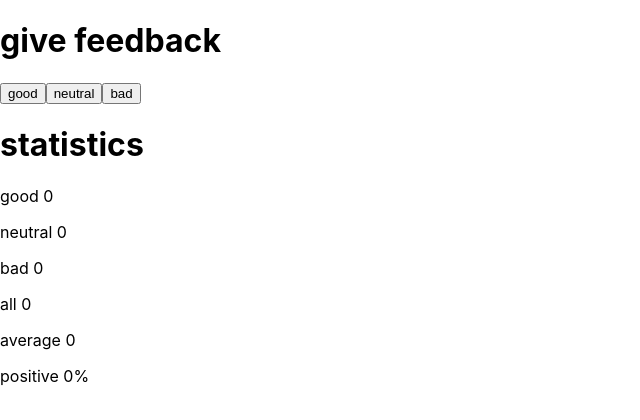
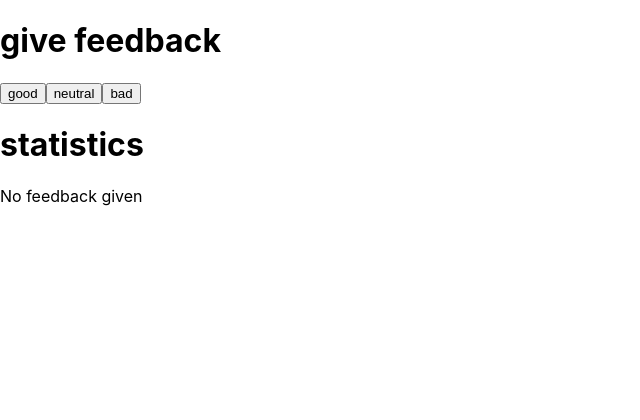
Before and after one commit to 1Maria/part1dexercises, a React (Create React App) app: page / in a window 1280 px wide. Shown: the top 420 px of the page, without its empty margins (0-640 px from the left). Built offline with nearby package versions, Linux system fonts and the light colour scheme; the HTML template or start-up script is replaced by a standard one.

Commit message:
Add 'No feedback given' message if there are no statistics yet

```diff
--- a/src/App.js
+++ b/src/App.js
@@ -10,9 +10,27 @@ const Button = ({ handleClick, text }) => (
   </button>
 );
 
-const Statistic = ({ label, value }) => (
-  <p>{label} {value}</p>
-);
+const Statistic = ({ label, value, all }) => {
+  if (all > 0) {
+    return (
+      <p>{label} {value}</p>
+    );
+  }
+  return (
+    <></>
+  );
+}
+
+const NoFeedback = ({ all }) => {
+  if (all > 0) {
+    return (
+      <></>
+    );
+  }
+  return (
+    <p>No feedback given</p>
+  )
+}
 
 const App = () => {
   //save clicks of each button to its own state
@@ -43,12 +61,13 @@ const App = () => {
       <Button handleClick={handleNeutralClick} text='neutral' />
       <Button handleClick={handleBadClick} text='bad' />
       <Header title="statistics" />
-      <Statistic label="good" value={good} />
-      <Statistic label="neutral" value={neutral} />
-      <Statistic label="bad" value={bad} />
-      <Statistic label="all" value={all} />
-      <Statistic label="average" value={average} />
-      <Statistic label="positive" value={positive + "%"} />
+      <NoFeedback all={all}/>
+      <Statistic label="good" value={good} all={all} />
+      <Statistic label="neutral" value={neutral} all={all} />
+      <Statistic label="bad" value={bad} all={all} />
+      <Statistic label="all" value={all} all={all} />
+      <Statistic label="average" value={average} all={all} />
+      <Statistic label="positive" value={positive + "%"} all={all} />
     </div>
   );
 }
```
